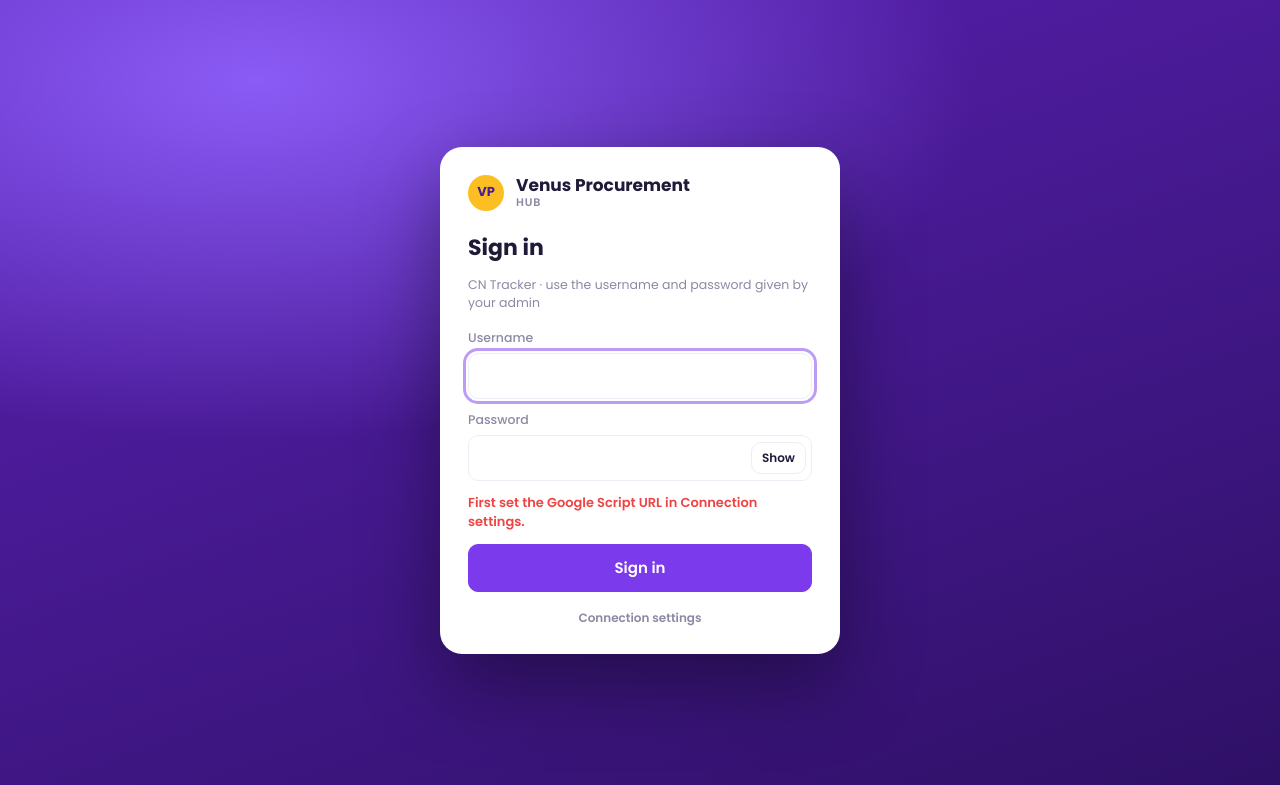
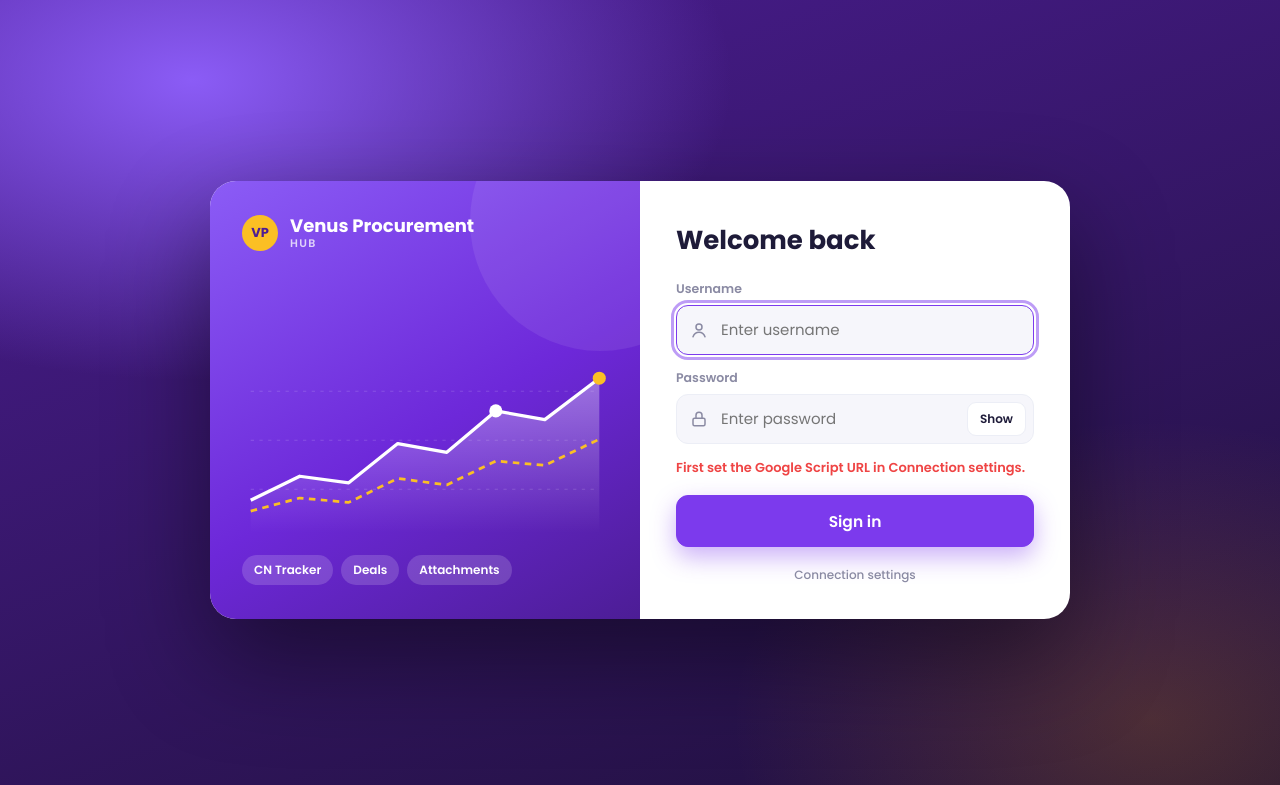
Before and after one commit to ivenus82/cn-tracker, a plain HTML site: page index.html in a window 1280 px wide. Shown: the top 785 px of the page. Drawn offline with Linux system fonts and the light colour scheme.

Commit message:
Update index.html

```diff
--- a/index.html
+++ b/index.html
@@ -33,19 +33,31 @@ body{margin:0;background:var(--bg);color:var(--ink);font:14px/1.5 Poppins,system
 .menu .sub{display:flex;flex-direction:column;gap:4px;padding:6px 0 0 14px;margin-left:10px;border-left:1px solid rgb(255 255 255/.22)}
 .menu .sub[hidden]{display:none!important}
 .menu .sub a{min-height:40px;font-size:13.5px}
-.login{position:fixed;inset:0;z-index:80;display:grid;place-items:center;padding:20px;background:radial-gradient(1200px 600px at 20% 10%,#8b5cf6 0,transparent 60%),linear-gradient(160deg,#5b21b6,#2e1065)}
-.lbox{width:min(400px,100%);background:var(--card);border-radius:22px;padding:28px 28px 22px;box-shadow:0 30px 80px rgb(0 0 0/.4);display:flex;flex-direction:column;gap:12px}
-.lbrand{display:flex;align-items:center;gap:12px;font-weight:700;font-size:17px;line-height:1.15}
-.lbrand small{display:block;font-size:11px;font-weight:600;letter-spacing:.08em;color:var(--mut)}
-.lbox h2{margin:8px 0 0;font-size:22px}.lbox .cap{margin:0 0 4px;font-size:12.5px;color:var(--mut)}
-.lbox label{display:flex;flex-direction:column;gap:5px;font-size:12.5px;font-weight:500;color:var(--mut)}
-.lbox input{min-height:46px;font-size:15px}
-.pw{position:relative;display:block}.pw input{width:100%;padding-right:70px}
-.pw button{position:absolute;right:6px;top:50%;transform:translateY(-50%);min-height:32px;padding:0 10px;font-size:12px}
+.login{position:fixed;inset:0;z-index:80;display:grid;place-items:center;padding:20px;background:radial-gradient(900px 500px at 15% 10%,#8b5cf6 0,transparent 60%),radial-gradient(700px 500px at 90% 90%,#f59e0b33 0,transparent 60%),linear-gradient(160deg,#4c1d95,#1e1038);overflow:auto}
+.lwrap{width:min(860px,100%);display:grid;grid-template-columns:1fr 1fr;border-radius:26px;overflow:hidden;box-shadow:0 40px 100px rgb(0 0 0/.45);background:var(--card)}
+.lart{background:linear-gradient(150deg,#8b5cf6,#6d28d9 55%,#4c1d95);color:#fff;padding:34px 32px;display:flex;flex-direction:column;gap:22px;position:relative;overflow:hidden}
+.lart::after{content:"";position:absolute;width:260px;height:260px;border-radius:50%;background:rgb(255 255 255/.08);right:-90px;top:-90px}
+.lchart{width:100%;height:auto;margin-top:auto}
+.lchips{display:flex;flex-wrap:wrap;gap:8px}
+.lchips span{font-size:12px;font-weight:600;padding:6px 12px;border-radius:99px;background:rgb(255 255 255/.16)}
+.lbrand{display:flex;align-items:center;gap:12px;font-weight:700;font-size:18px;line-height:1.15;position:relative;z-index:1}
+.lbrand small{display:block;font-size:11px;font-weight:600;letter-spacing:.12em;opacity:.75}
+.lbrand.m{display:none}
+.lbox{padding:40px 36px 30px;display:flex;flex-direction:column;gap:14px;justify-content:center}
+.lbox h2{margin:0 0 6px;font-size:26px;font-weight:700}
+.lbox label{display:flex;flex-direction:column;gap:6px;font-size:12.5px;font-weight:600;color:var(--mut)}
+.fld{position:relative;display:block}
+.fld>svg{position:absolute;left:14px;top:50%;transform:translateY(-50%);width:18px;height:18px;color:var(--mut);pointer-events:none}
+.fld input{width:100%;min-height:50px;font-size:15px;padding-left:44px;border-radius:12px;background:var(--soft);border:1px solid var(--line)}
+.fld input:focus{border-color:var(--vio)}
+.pw input{padding-right:74px}
+.pw button{position:absolute;right:8px;top:50%;transform:translateY(-50%);min-height:34px;padding:0 12px;font-size:12px;border-radius:9px}
 .lerr{min-height:18px;color:var(--red);font-size:13px;font-weight:600}
-.lbox .pri{min-height:48px;font-size:15px;justify-content:center}
-.connlink{background:none;border:0;color:var(--mut);font-size:12px;min-height:28px;justify-content:center}
+.lerr:empty{min-height:0}
+.lbox .pri{min-height:52px;font-size:15.5px;justify-content:center;border-radius:12px;box-shadow:0 10px 24px color-mix(in srgb,var(--vio) 40%,transparent);margin-top:4px}
+.connlink{background:none;border:0;color:var(--mut);font-size:12px;font-weight:500;min-height:28px;justify-content:center}
 .connlink:hover{background:none;color:var(--ink);text-decoration:underline}
+@media(max-width:720px){.lwrap{grid-template-columns:1fr;max-width:420px}.lart{display:none}.lbrand.m{display:flex;color:var(--ink)}.lbrand.m small{color:var(--mut)}.lbox{padding:30px 24px 22px}}
 .who{display:flex;align-items:center;gap:10px;padding:10px 8px 4px;margin-top:8px;border-top:1px solid rgb(255 255 255/.18)}
 .who .av{width:34px;height:34px;border-radius:50%;background:#fbbf24;color:#4c1d95;display:grid;place-items:center;font-weight:700;font-size:13px;flex:none}
 .who b{display:block;font-size:13px;line-height:1.2}.who small{font-size:11px;opacity:.8}
@@ -402,15 +414,27 @@ pre,.scroll{overflow-x:auto}
   </form>
 </div>
 <div id="login" class="login" hidden>
-  <form class="lbox" id="loginForm" autocomplete="on">
-    <div class="lbrand"><div class="logo" aria-hidden="true">VP</div><div>Venus Procurement<small>HUB</small></div></div>
-    <h2>Sign in</h2><p class="cap">CN Tracker · use the username and password given by your admin</p>
-    <label>Username<input id="l_user" autocomplete="username" required autocapitalize="off" spellcheck="false"></label>
-    <label>Password<span class="pw"><input id="l_pass" type="password" autocomplete="current-password" required><button type="button" id="l_eye" aria-label="Show password">Show</button></span></label>
-    <div id="l_err" class="lerr"></div>
-    <button class="pri" type="submit" id="l_btn">Sign in</button>
-    <button type="button" class="connlink" id="l_conn">Connection settings</button>
-  </form>
+  <div class="lwrap">
+    <div class="lart" aria-hidden="true">
+      <div class="lbrand"><div class="logo">VP</div><div>Venus Procurement<small>HUB</small></div></div>
+      <svg class="lchart" viewBox="-8 -8 336 178"><defs><linearGradient id="lg1" x1="0" y1="0" x2="0" y2="1"><stop offset="0" stop-color="#fff" stop-opacity=".35"/><stop offset="1" stop-color="#fff" stop-opacity="0"/></linearGradient></defs>
+        <g stroke="rgb(255 255 255/.15)" stroke-dasharray="3 5"><line x1="0" y1="40" x2="320" y2="40"/><line x1="0" y1="85" x2="320" y2="85"/><line x1="0" y1="130" x2="320" y2="130"/></g>
+        <path d="M0 140 L45 118 L90 124 L135 88 L180 96 L225 58 L270 66 L320 28 L320 170 L0 170Z" fill="url(#lg1)"/>
+        <path d="M0 140 L45 118 L90 124 L135 88 L180 96 L225 58 L270 66 L320 28" fill="none" stroke="#fff" stroke-width="3" stroke-linejoin="round"/>
+        <path d="M0 150 L45 138 L90 142 L135 120 L180 126 L225 104 L270 108 L320 84" fill="none" stroke="#fbbf24" stroke-width="2.5" stroke-dasharray="6 5" stroke-linejoin="round"/>
+        <circle cx="225" cy="58" r="6" fill="#fff"/><circle cx="320" cy="28" r="6" fill="#fbbf24"/></svg>
+      <div class="lchips"><span>CN Tracker</span><span>Deals</span><span>Attachments</span></div>
+    </div>
+    <form class="lbox" id="loginForm" autocomplete="on">
+      <div class="lbrand m"><div class="logo" aria-hidden="true">VP</div><div>Venus Procurement<small>HUB</small></div></div>
+      <h2>Welcome back</h2>
+      <label>Username<span class="fld"><svg viewBox="0 0 24 24" fill="none" stroke="currentColor" stroke-width="2" stroke-linecap="round" stroke-linejoin="round"><circle cx="12" cy="8" r="4"/><path d="M4 21c1.5-4 4.5-6 8-6s6.5 2 8 6"/></svg><input id="l_user" autocomplete="username" required autocapitalize="off" spellcheck="false" placeholder="Enter username"></span></label>
+      <label>Password<span class="fld pw"><svg viewBox="0 0 24 24" fill="none" stroke="currentColor" stroke-width="2" stroke-linecap="round" stroke-linejoin="round"><rect x="4" y="11" width="16" height="10" rx="2"/><path d="M8 11V7a4 4 0 0 1 8 0v4"/></svg><input id="l_pass" type="password" autocomplete="current-password" required placeholder="Enter password"><button type="button" id="l_eye" aria-label="Show password">Show</button></span></label>
+      <div id="l_err" class="lerr" role="alert"></div>
+      <button class="pri" type="submit" id="l_btn">Sign in</button>
+      <button type="button" class="connlink" id="l_conn">Connection settings</button>
+    </form>
+  </div>
 </div>
 <div id="pv" class="pv" hidden><div class="pvh"><span id="pvName"></span><span class="pva"><button type="button" id="pvDl">Download</button><button type="button" id="pvX" aria-label="Close preview">✕</button></span></div><div id="pvBody" class="pvb"></div></div>
 <datalist id="dlDisti"><option>Ingram</option><option>Redington</option></datalist>
```
